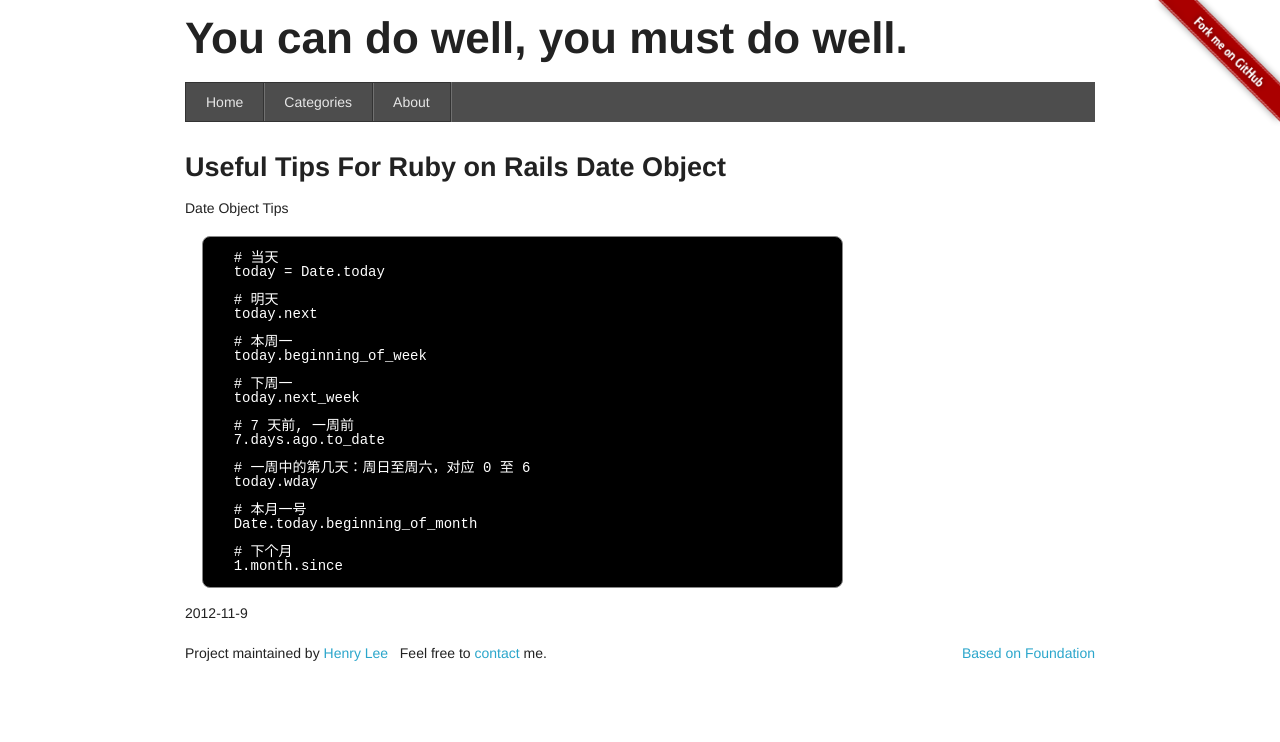
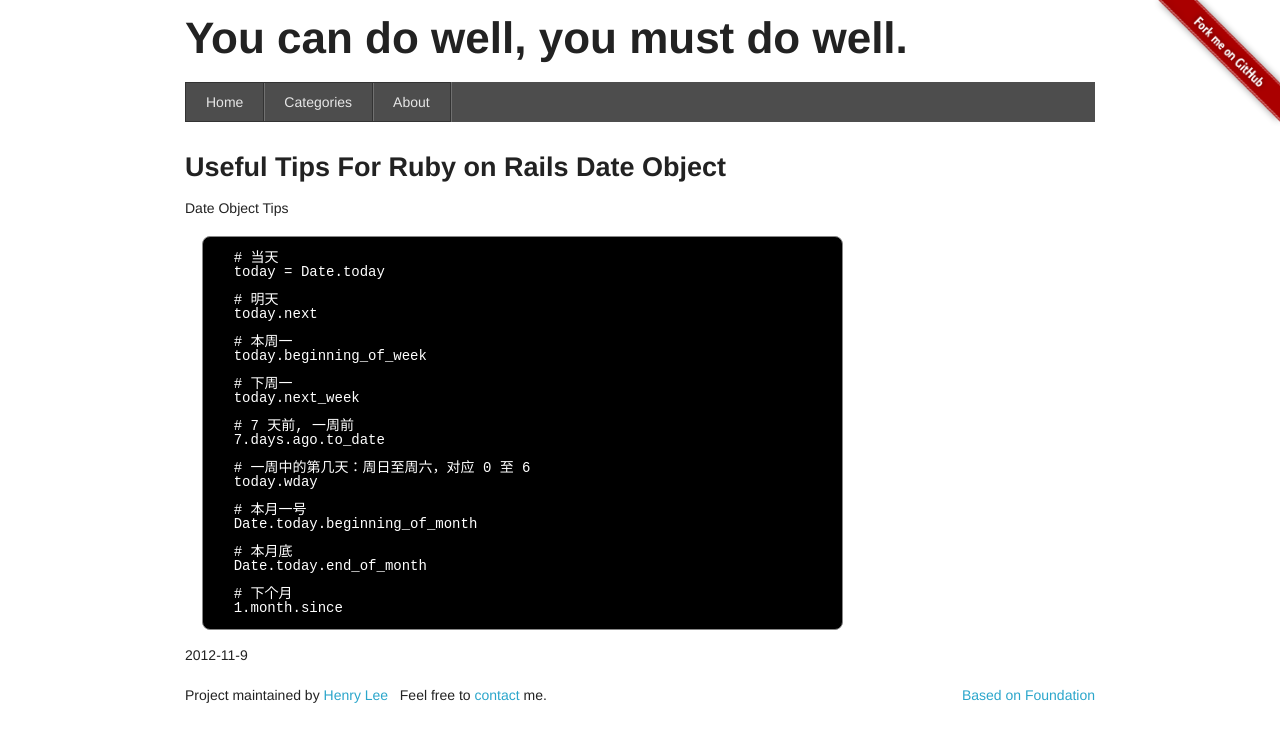
Before and after one commit to manageyp/manageyp.github.com, a Jekyll site: the page built from _posts/2012-11-9-useful-tips-for-ror-date-object.html, in a window 1280 px wide. Shown: the top 742 px of the page. Built offline with Jekyll 4.4.1, drawn with Linux system fonts in a browser that asks for light colours; nearby versions of some CDN libraries.

Commit message:
[Change] ror date tips post

```diff
--- a/_posts/2012-11-9-useful-tips-for-ror-date-object.html
+++ b/_posts/2012-11-9-useful-tips-for-ror-date-object.html
@@ -29,6 +29,9 @@ record_on: 2012-11-9
   # 本月一号
   Date.today.beginning_of_month
 
+  # 本月底
+  Date.today.end_of_month
+
   # 下个月
   1.month.since
 
```
